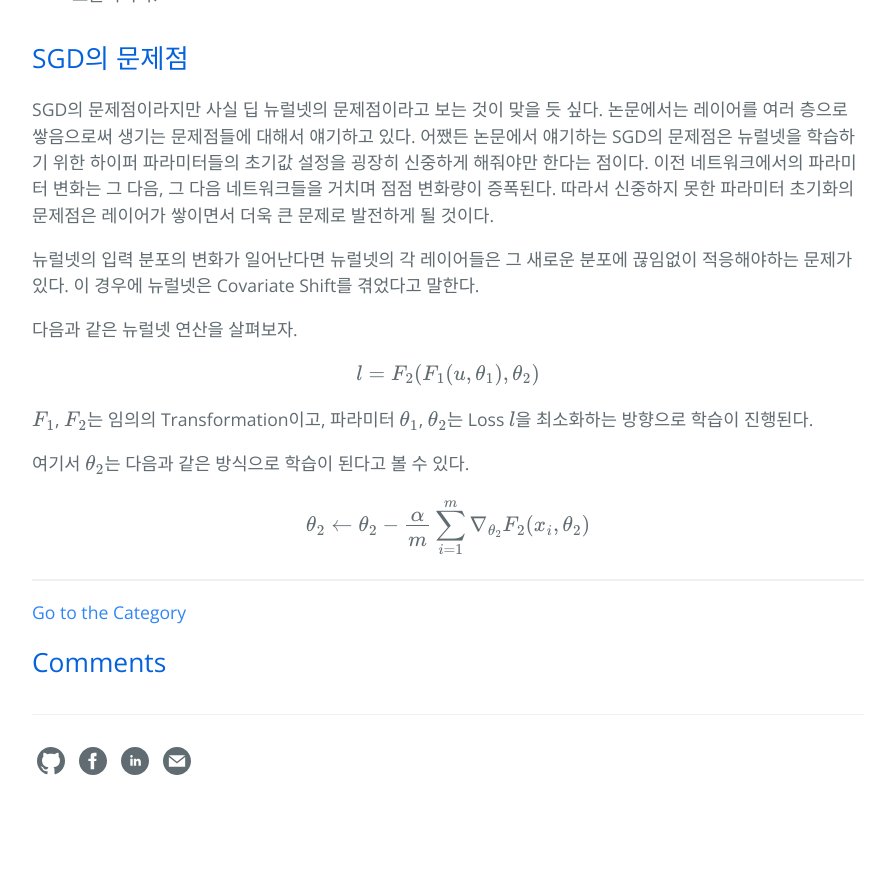
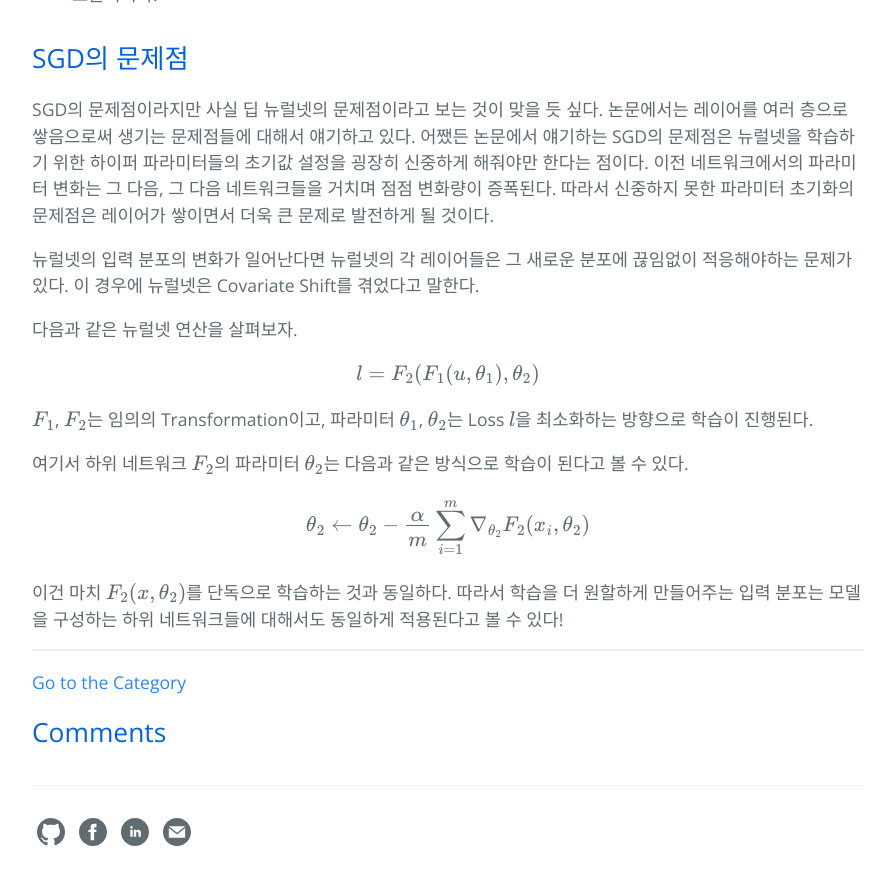
Before and after one commit to hcnoh/hcnoh.github.io, a Jekyll site: the page built from _posts/2018-11-27-batch-normalization.md, in a window 1280 px wide and 900 px high, scrolled down 1606 px. Shown: the top 885 px of the window, without its empty margins (192-1087 px from the left). Built offline with Jekyll 4.4.1, drawn with Linux system fonts in a browser that asks for light colours; formulas are drawn with MathJax 3; comment, search, counter and statistics services are not loaded; before the commit the page ends 2435 px from its top, so only the background shows below that.

Commit message:
Update 2018-11-27-batch-normalization.md

```diff
--- a/_posts/2018-11-27-batch-normalization.md
+++ b/_posts/2018-11-27-batch-normalization.md
@@ -54,6 +54,8 @@ $$ l = F_2(F_1(u, \theta_1), \theta_2) $$
 
 $$F_1$$, $$F_2$$는 임의의 Transformation이고, 파라미터 $$\theta_1$$, $$\theta_2$$는 Loss $$l$$을 최소화하는 방향으로 학습이 진행된다.
 
-여기서 $$\theta_2$$는 다음과 같은 방식으로 학습이 된다고 볼 수 있다.
+여기서 하위 네트워크 $$F_2$$의 파라미터 $$\theta_2$$는 다음과 같은 방식으로 학습이 된다고 볼 수 있다.
 
 $$ \theta_2 \leftarrow \theta_2 - \frac{\alpha}{m}\sum_{i=1}^m \nabla_{\theta_2}F_2(x_i, \theta_2) $$
+
+이건 마치 $$F_2(x, \theta_2)$$를 단독으로 학습하는 것과 동일하다. 따라서 학습을 더 원할하게 만들어주는 입력 분포는 모델을 구성하는 하위 네트워크들에 대해서도 동일하게 적용된다고 볼 수 있다!
```
